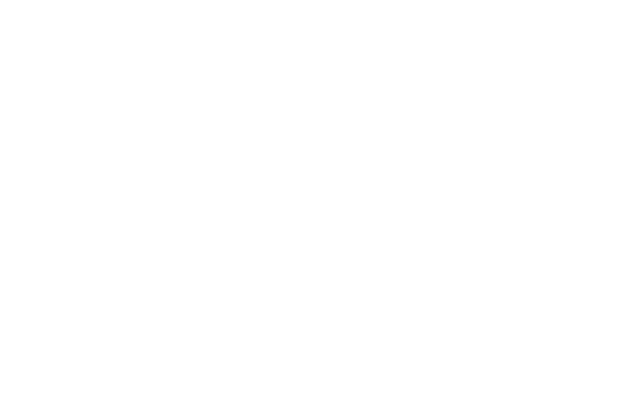
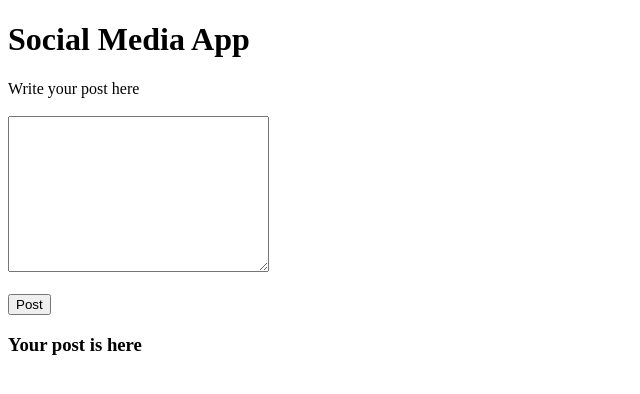
Before and after one commit to lutfiqaraman/JSToDoApp, a plain HTML site: page index.html in a window 1280 px wide. Shown: the whole page, without its empty margins (0-640 px from the left). Drawn offline with Linux system fonts and the light colour scheme.

Commit message:
layout of the page

```diff
--- a/index.html
+++ b/index.html
@@ -6,6 +6,23 @@
     <link rel="stylesheet" href="css/style.css">
 </head>
 <body>
-    <script src="js/main.js"></script>
+<h1>Social Media App</h1>
+<div class="container">
+    <div class="left">
+        <form id="form">
+            <label for="input">Write your post here</label>
+            <br><br>
+            <textarea name="post" id="input" cols="30" rows="10"></textarea>
+            <br><br>
+            <div id="msg"></div>
+            <button type="submit">Post</button>
+        </form>
+    </div>
+    <div class="right">
+        <h3>Your post is here</h3>
+        <div id="posts"></div>
+    </div>
+</div>
+<script src="js/main.js"></script>
 </body>
 </html>
```
